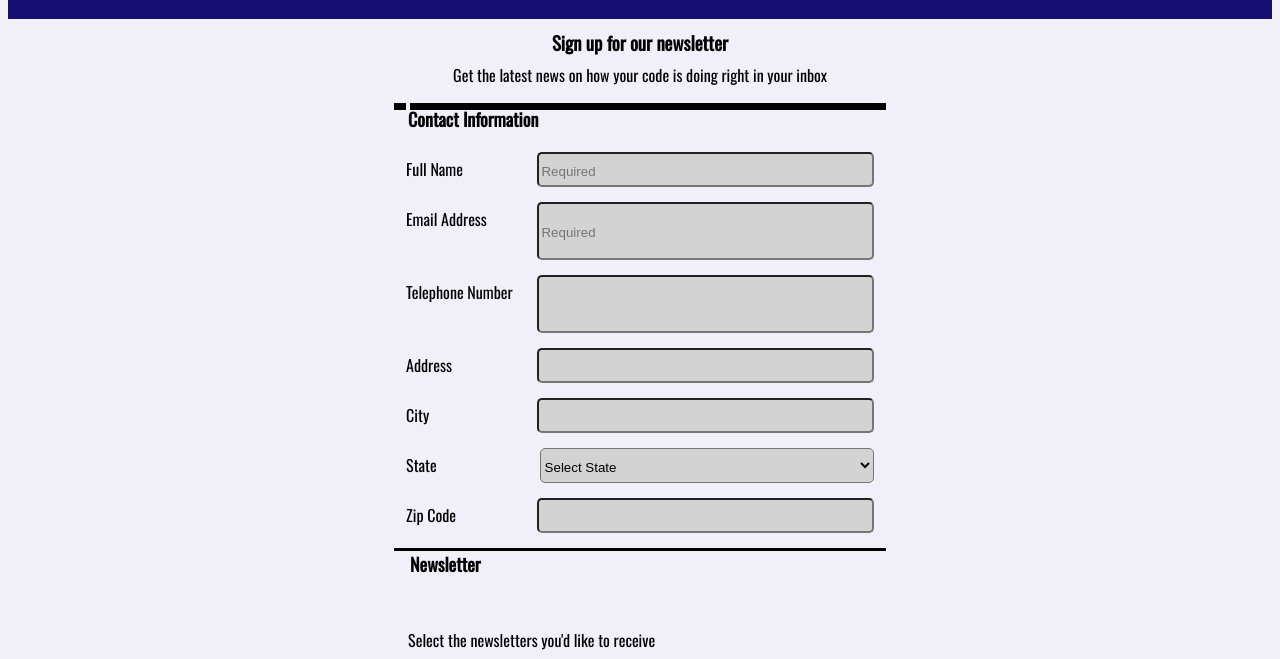
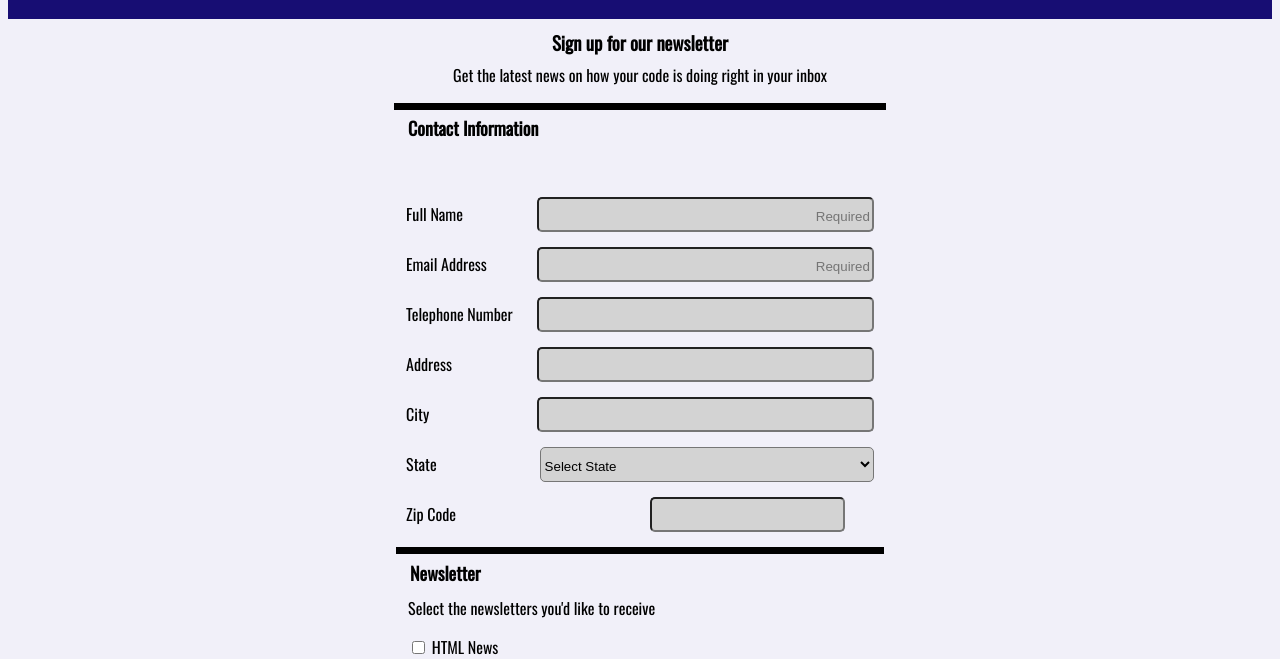
Before and after one commit to JKrafc/FEWD-Project-3, a plain HTML site: page index.html in a window 1280 px wide. Shown: the part 79-738 px from the top of the page. Drawn offline with nearby package versions, Linux system fonts and the light colour scheme.

Commit message:
more changes

```diff
--- a/CSS/stylesheet.css
+++ b/CSS/stylesheet.css
@@ -32,10 +32,6 @@ h3 {
   text-align: center;
 }
 
-.huey {
-  border-top: 7px solid black;
-  border-bottom: 3px solid black;
-}
 
 form {
   display: inline-block;
@@ -52,21 +48,16 @@ form > input {
 
 fieldset {
   border: 0;
+  border-top: 7px solid black;
+
 }
 
-.contact {
-  position: absolute;
-}
-
-fieldset .huey {
-  position: relative;
-}
 
 legend {
-  margin-top: 50px;
-  margin-bottom: 30px;
   font-size: large;
   font-weight: 700;
+  float: left;
+  width: 100%;
 }
 
 label {
@@ -75,14 +66,12 @@ label {
   display: inline-block;
 }
 
-
 #name,
 #email,
 #tel,
 #address,
 #city,
 #state,
-#zip,
 #topics {
   background-color: lightgrey;
   width: 100%;
@@ -94,11 +83,21 @@ label {
 
 #zip {
   align-content: center;
-  width: auto;
+  width: 40%;
+  background-color: lightgrey;
+  align-content: center;
+  padding-top: 10px;
+  border-radius: 5px 5px 5px 5px;
+  padding-bottom: 6px;
 }
+
+::-webkit-input-placeholder {
+    text-align:right;
+  }
 
 .news {
   margin-bottom: 10px;
+  padding-top: 20px;
 }
 
 #plain_text {
@@ -138,12 +137,6 @@ footer {
   }
 
 
-  .huey {
-    flex-direction: column;
-    flex-wrap: wrap;
-    justify-content: space-between;
-  }
-
 .form-group {
   display: inline-flex;
   justify-content: space-between;
@@ -152,16 +145,13 @@ footer {
   margin-bottom: 5px;
 }
 
-}
-
 label {
   display: inline-flex;
   width: 40%;
 }
 
-#zip {
-  width: 100%;
-}
+
+
 
 
 }
--- a/index.html
+++ b/index.html
@@ -20,6 +20,7 @@
     <form action="" method="post">
         <fieldset class="huey">
         <legend><span class="contact">Contact Information</span></legend>
+        <p class="news">   </p>
           <div class="form-group">
               <label for="name">Full Name</label><br>
             <input type="text" id="name" name="user_name" placeholder="Required"><br>
@@ -55,7 +56,6 @@
             <label for="zip">Zip Code</label><br>
           <input type="text" id="zip" name="user_zipcode"><br>
         </div><!--form-group7-->
-
       </fieldset>
 
       <fieldset>
@@ -67,6 +67,7 @@
           <label for="css_news">CSS News</label><br>
         <input type="checkbox"id="javascript_news"  name="radio"value="javascript_news">
           <label for="javascript_news">Javascript News</label><br>
+
         <p class="news">Newsletter Format</p>
         <input type="radio" id="html"  name="radio" value="html">
           <label for="html">HTML</label><br>
```
